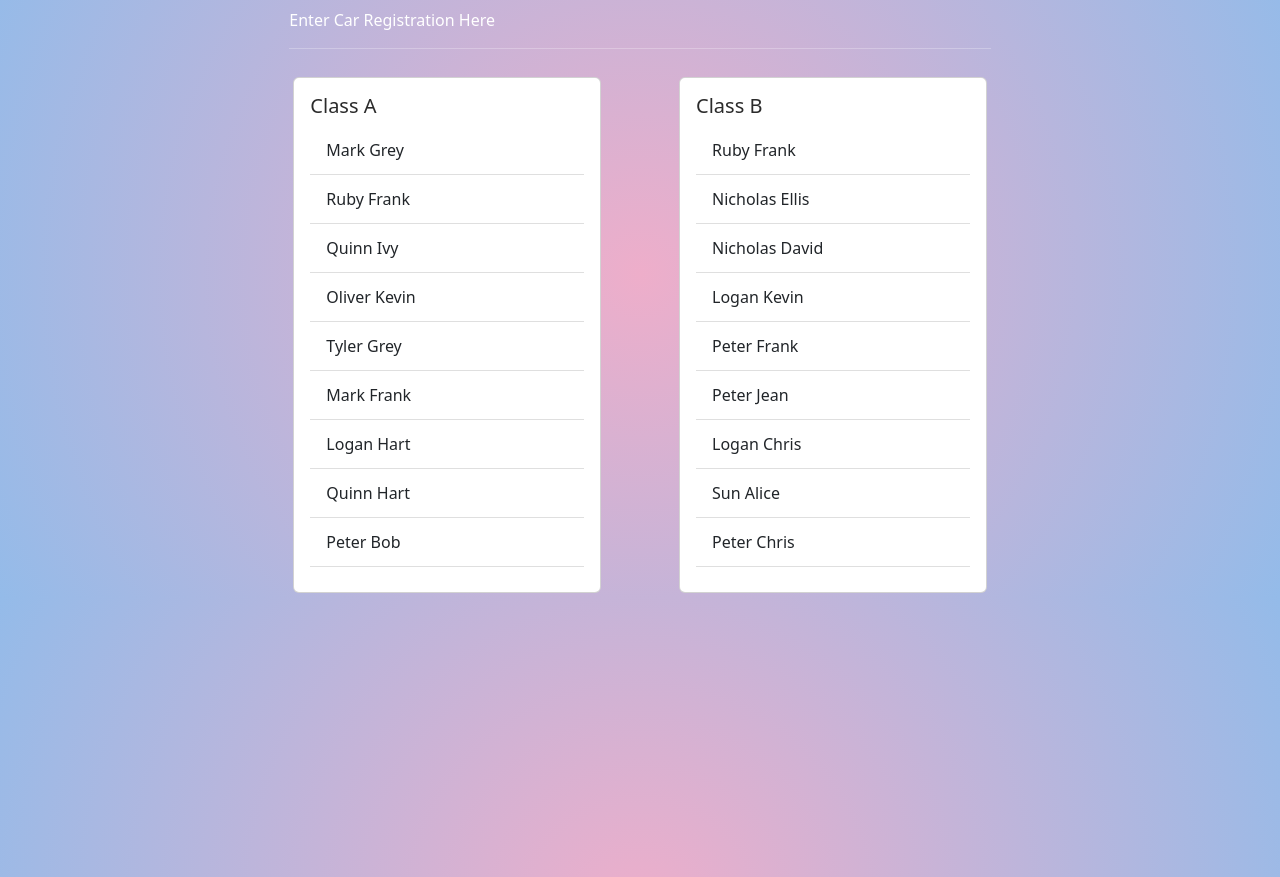
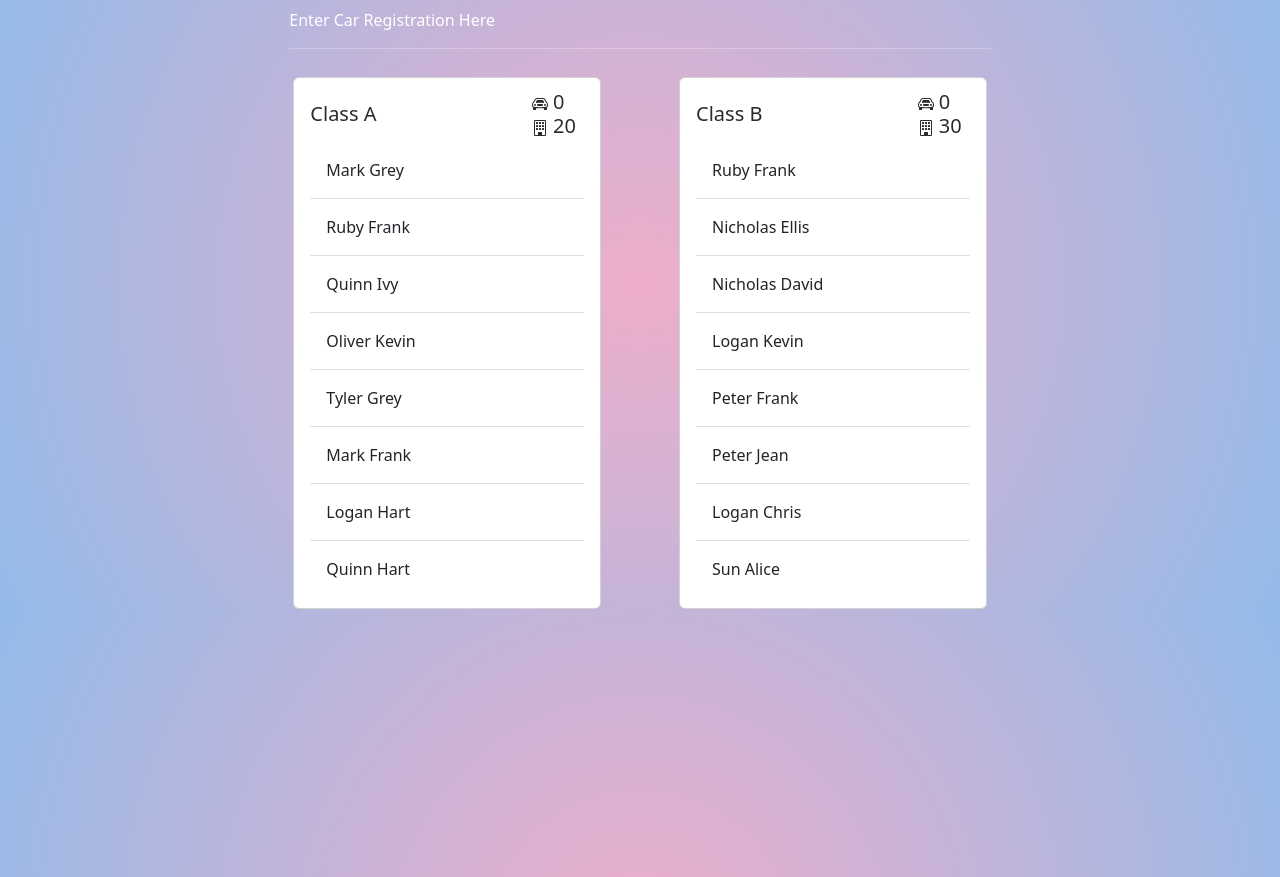
Before and after one commit to AmosChenZixuan/KidPicKup, a Django app: page / in a window 1280 px wide. Shown: the part 48-925 px from the top of the page. Run offline with Django 3.2, Linux system fonts and the light colour scheme; data comes from the database, SQL or seed files in the repository.

Commit message:
counter for left and non-left

```diff
--- a/app/static/css/style.css
+++ b/app/static/css/style.css
@@ -44,6 +44,7 @@ body {
   color: rgb(43, 43, 43);
 }
 
+ /* Stlyish Scrollbar */
  /* https://mdbootstrap.com/docs/b4/jquery/javascript/scroll/ */
 .scrollbar-rare-wind {
   max-height: 450px;
@@ -71,14 +72,15 @@ body {
 }
 
 /* make sure student name and mark button are center aligned */
-.student-row {
+.flex-container {
   display: flex;
   align-items: center;
-  height: 2rem;
+  height: 2.5rem;
 }
 
 /* button is right aligned */
-.student-row-btn {
+.right-align {
   position: absolute;
-  right:0
+  right:0;
+  margin-right:1.5rem;
 }
--- a/app/templates/index.html
+++ b/app/templates/index.html
@@ -10,8 +10,8 @@
 
 <div class="grid-container">
 
-    {% include 'pickupList.html' with group=0 name='Class A' data=ClassA %}
-    {% include 'pickupList.html' with group=1 name='Class B' data=ClassB %}
+    {% include 'pickupList.html' with group=0 name='Class A' data=Classes.0 stat=Stats.0 %}
+    {% include 'pickupList.html' with group=1 name='Class B' data=Classes.1 stat=Stats.1 %}
 
 </div>
 
--- a/app/templates/pickupList.html
+++ b/app/templates/pickupList.html
@@ -1,14 +1,31 @@
 
 <div class="card">
     <div class="card-body">
-        <h5 class="card-title">{{name}}</h5>
+        <h5 class="card-title flex-container">{{name}}
+            <div class="right-align">
+                <div>
+                    <svg xmlns="http://www.w3.org/2000/svg" width="16" height="16" fill="currentColor" class="bi bi-car-front" viewBox="0 0 16 16">
+                        <path d="M4 9a1 1 0 1 1-2 0 1 1 0 0 1 2 0Zm10 0a1 1 0 1 1-2 0 1 1 0 0 1 2 0ZM6 8a1 1 0 0 0 0 2h4a1 1 0 1 0 0-2H6ZM4.862 4.276 3.906 6.19a.51.51 0 0 0 .497.731c.91-.073 2.35-.17 3.597-.17 1.247 0 2.688.097 3.597.17a.51.51 0 0 0 .497-.731l-.956-1.913A.5.5 0 0 0 10.691 4H5.309a.5.5 0 0 0-.447.276Z"/>
+                        <path d="M2.52 3.515A2.5 2.5 0 0 1 4.82 2h6.362c1 0 1.904.596 2.298 1.515l.792 1.848c.075.175.21.319.38.404.5.25.855.715.965 1.262l.335 1.679c.033.161.049.325.049.49v.413c0 .814-.39 1.543-1 1.997V13.5a.5.5 0 0 1-.5.5h-2a.5.5 0 0 1-.5-.5v-1.338c-1.292.048-2.745.088-4 .088s-2.708-.04-4-.088V13.5a.5.5 0 0 1-.5.5h-2a.5.5 0 0 1-.5-.5v-1.892c-.61-.454-1-1.183-1-1.997v-.413a2.5 2.5 0 0 1 .049-.49l.335-1.68c.11-.546.465-1.012.964-1.261a.807.807 0 0 0 .381-.404l.792-1.848ZM4.82 3a1.5 1.5 0 0 0-1.379.91l-.792 1.847a1.8 1.8 0 0 1-.853.904.807.807 0 0 0-.43.564L1.03 8.904a1.5 1.5 0 0 0-.03.294v.413c0 .796.62 1.448 1.408 1.484 1.555.07 3.786.155 5.592.155 1.806 0 4.037-.084 5.592-.155A1.479 1.479 0 0 0 15 9.611v-.413c0-.099-.01-.197-.03-.294l-.335-1.68a.807.807 0 0 0-.43-.563 1.807 1.807 0 0 1-.853-.904l-.792-1.848A1.5 1.5 0 0 0 11.18 3H4.82Z"/>
+                    </svg>
+                    {{stat.left}}
+                </div>
+                <div>
+                    <svg xmlns="http://www.w3.org/2000/svg" width="16" height="16" fill="currentColor" class="bi bi-building" viewBox="0 0 16 16">
+                        <path d="M4 2.5a.5.5 0 0 1 .5-.5h1a.5.5 0 0 1 .5.5v1a.5.5 0 0 1-.5.5h-1a.5.5 0 0 1-.5-.5v-1Zm3 0a.5.5 0 0 1 .5-.5h1a.5.5 0 0 1 .5.5v1a.5.5 0 0 1-.5.5h-1a.5.5 0 0 1-.5-.5v-1Zm3.5-.5a.5.5 0 0 0-.5.5v1a.5.5 0 0 0 .5.5h1a.5.5 0 0 0 .5-.5v-1a.5.5 0 0 0-.5-.5h-1ZM4 5.5a.5.5 0 0 1 .5-.5h1a.5.5 0 0 1 .5.5v1a.5.5 0 0 1-.5.5h-1a.5.5 0 0 1-.5-.5v-1ZM7.5 5a.5.5 0 0 0-.5.5v1a.5.5 0 0 0 .5.5h1a.5.5 0 0 0 .5-.5v-1a.5.5 0 0 0-.5-.5h-1Zm2.5.5a.5.5 0 0 1 .5-.5h1a.5.5 0 0 1 .5.5v1a.5.5 0 0 1-.5.5h-1a.5.5 0 0 1-.5-.5v-1ZM4.5 8a.5.5 0 0 0-.5.5v1a.5.5 0 0 0 .5.5h1a.5.5 0 0 0 .5-.5v-1a.5.5 0 0 0-.5-.5h-1Zm2.5.5a.5.5 0 0 1 .5-.5h1a.5.5 0 0 1 .5.5v1a.5.5 0 0 1-.5.5h-1a.5.5 0 0 1-.5-.5v-1Zm3.5-.5a.5.5 0 0 0-.5.5v1a.5.5 0 0 0 .5.5h1a.5.5 0 0 0 .5-.5v-1a.5.5 0 0 0-.5-.5h-1Z"/>
+                        <path d="M2 1a1 1 0 0 1 1-1h10a1 1 0 0 1 1 1v14a1 1 0 0 1-1 1H3a1 1 0 0 1-1-1V1Zm11 0H3v14h3v-2.5a.5.5 0 0 1 .5-.5h3a.5.5 0 0 1 .5.5V15h3V1Z"/>
+                      </svg>
+                    {{stat.not_left}}
+                </div>
+            </div>
+        </h5>
         <ul class="list-group list-group-flush scrollbar-rare-wind">
             {% for value in data %}
                 <li class="list-group-item" onmouseover="showBtn('{{group}}','{{forloop.counter0}}')"
                                             onmouseout="hideBtn('{{group}}','{{forloop.counter0}}')">
-                    <div class="student-row">
+                    <div class="flex-container">
                         <div>{{value}}</div>
-                        <div class="student-row-btn">
+                        <div class="right-align">
                             <button id="btn_{{group}}_{{forloop.counter0}}" class="mark_btn btn btn-sm btn-outline-danger" type="button" onclick="">
                                 <svg xmlns="http://www.w3.org/2000/svg" width="16" height="16" fill="currentColor" class="bi bi-check" viewBox="0 0 16 16">
                                     <path d="M10.97 4.97a.75.75 0 0 1 1.07 1.05l-3.99 4.99a.75.75 0 0 1-1.08.02L4.324 8.384a.75.75 0 1 1 1.06-1.06l2.094 2.093 3.473-4.425a.267.267 0 0 1 .02-.022z"/>
--- a/app/views.py
+++ b/app/views.py
@@ -11,17 +11,22 @@ import json
 
 def index(request):
     context = {
-        'ClassA': [],
-        'ClassB': [],
+        'Classes': [[] for _ in range(2)],
+        'Stats':  [{'left':     0,
+                    'not_left': 0} for _ in range(2)],
     }
     students = Student.objects.all()
     for student in students:
+        class_id = student.classes
+        if student.status == 0: # still in school and not been called
+            context['Stats'][class_id]['not_left'] += 1
+
         if student.status == 0: # should be 1
             data = str(student)
-            if student.classes == 0:
-                context['ClassA'].append(data)
-            else:
-                context['ClassB'].append(data)
+            context['Classes'][class_id].append(data)
+            context['Stats'][class_id]['not_left'] += 1
+        else: # picked up, left the school
+            context['Stats'][class_id]['left'] += 1
 
     return render(request, 'index.html', context)
 
```
